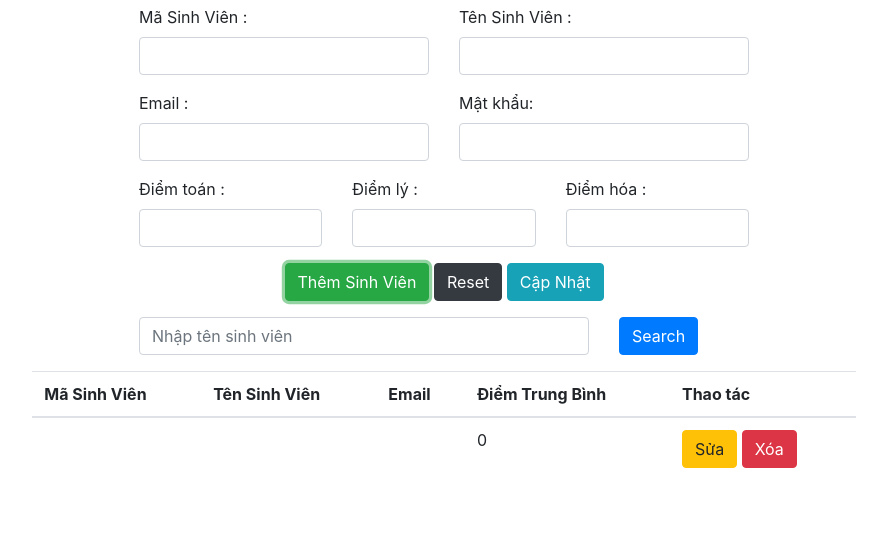
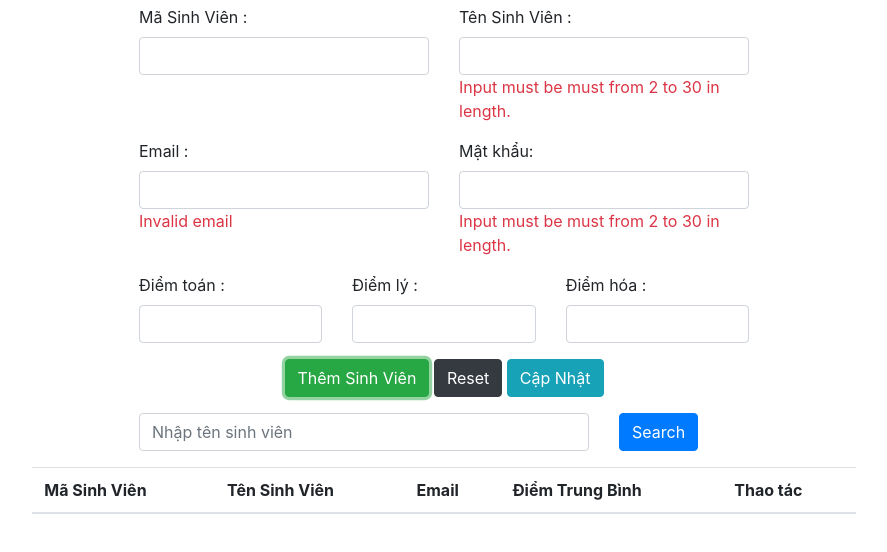
Before and after one commit to baogtrang/quan-ly-danh-sach-sinh-vien, a plain HTML site: page index.html in a window 1280 px wide. Both pictures are taken after a click on the button "Thêm Sinh Viên". Shown: the part 70-622 px from the top of the page, without its empty margins (196-1083 px from the left). Drawn offline with nearby package versions, Linux system fonts and the light colour scheme.

Commit message:
update with the mindmap

```diff
--- a/index.html
+++ b/index.html
@@ -102,6 +102,8 @@
             crossorigin="anonymous"></script>
 
         <!-- my JS  -->
+        <!-- VALIDATE -->
+        <script src=".js/validate.js"></script>
         <!-- OBJECT CLASS JS file -->
         <script src="./js/model.js"></script>
         <!-- DEFINITION JS file -->
--- a/js/controller.js
+++ b/js/controller.js
@@ -1,4 +1,4 @@
-// DEFINITION JS
+// CRUD JS (for logic)
 // rendering EACH student
 function renderDSSV (dssv){
     var contentHTML = "";
--- a/js/main.js
+++ b/js/main.js
@@ -18,6 +18,25 @@ if (jsonData != null){
 function themSV(){
     // lấy thông tin
     var sv = layThongTinTuForm();
+
+    // trước khi push object sv vào array dssv
+
+    // start VALIDATE
+    // tên
+    /**
+     * &&, $, true (1), false (0)
+     * dùng &&, 1 function returns false, the other functions won't run
+     * dùng &, all functions will run whatsoever, though the result won't change
+     *
+     * */
+    var isValid = kiemTraRong("spanTenSV", sv.ten) &
+    kiemTraDoDai(2, 30, "spanTenSV", sv.ten) &
+    kiemTraDoDai(2, 30, "spanMatKhau", sv.matKhau) &
+    kiemTraEmail("spanEmailSV",sv.email);
+    if (!isValid) return;
+    // nếu điều kiện không thỏa mãn thì ngưng tại đây
+    // end VALIDATE
+
     dssv.push(sv);
 
     // lưu dữ liệu vào localStorage
--- a/js/model.js
+++ b/js/model.js
@@ -3,7 +3,7 @@ function SinhVien (_ma, _ten, _email, _matKhau, _toan, _ly, _hoa){
     this.ma= _ma;
     this.ten=_ten;
     this.email =_email;
-    this.matkhau=_matKhau;
+    this.matKhau=_matKhau;
     this.toan =_toan;
     this.ly =_ly;
     this.hoa =_hoa;
```
Also changed, not shown: .js/validate.js (added), Screenshot 2023-08-18 133307.png (added).
